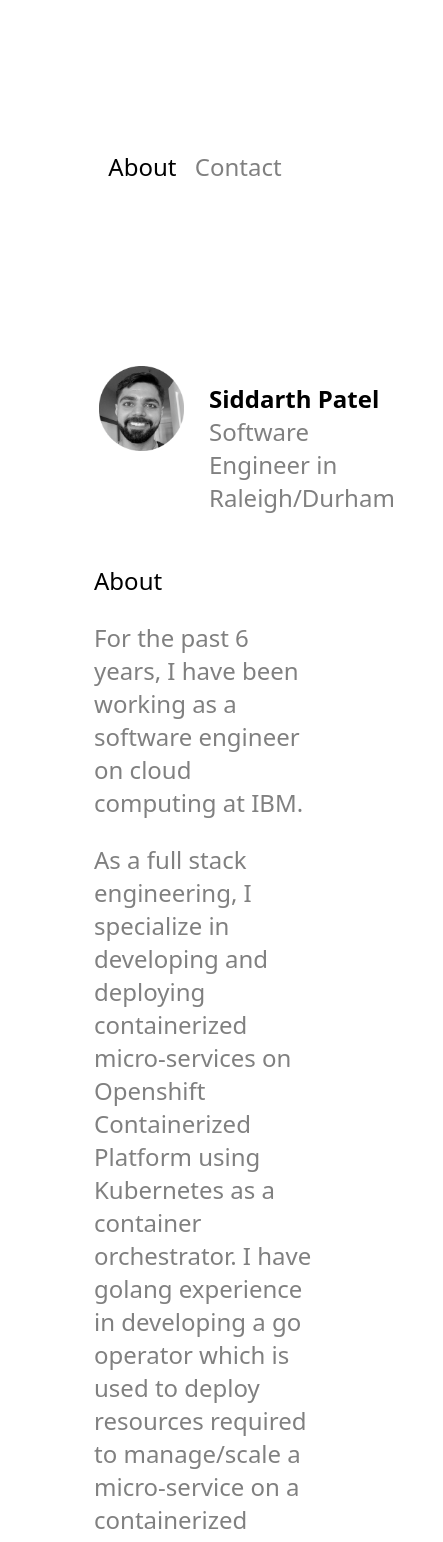
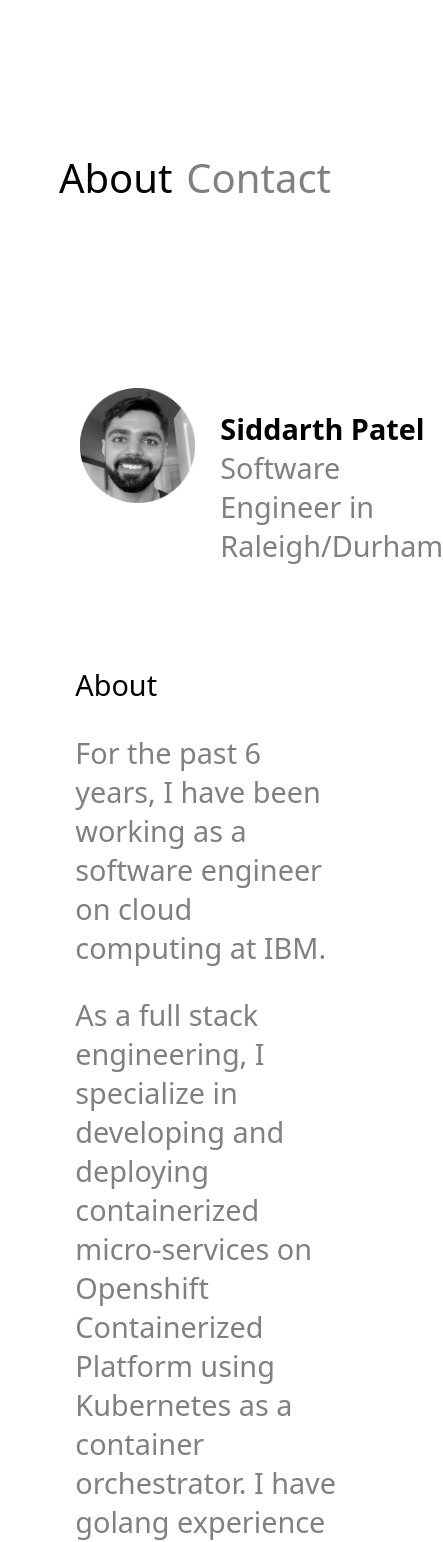
Before and after one commit to siddarthpatel/personal, a React app: page / in a window 390 px wide. Shown: the top 1542 px of the page, 443 px wide, since content can reach past the window. Built offline with nearby package versions, Linux system fonts and the light colour scheme.

Commit message:
fix font size and width mobile

```diff
--- a/styles/components/_about.scss
+++ b/styles/components/_about.scss
@@ -48,8 +48,8 @@
 .about-container-mobile {
     margin-top: 175px;
     position: relative;
-    left: 23%;
-    width: 60%;
+    left: 18%;
+    width: 70%;
     .about-container-personal {
         .about-container-personal-details {
             display: flex;
@@ -58,27 +58,27 @@
                 margin-left: 5px;
                 padding-top: 0.5rem;
                 img {
-                    width: 85px;
-                    height: 85px;
+                    width: 115px;
+                    height: 115px;
                 }
             }
             .occupation {
-                padding-top: 1.5rem;
+                padding-top: 1.8rem;
                 h3 {
                     margin: auto;
-                    font-size: 1.5rem;
+                    font-size: 1.8rem;
                 }
                 p {
                     margin: auto;
                     color: gray;
-                    font-size: 1.5rem;
+                    font-size: 1.8rem;
                 }
             }
         }
     }
     &-bio {
-        margin-top: 50px;
-        font-size: 1.5rem;
+        margin-top: 100px;
+        font-size: 1.8rem;
         .info {
             margin-top: 10px;
             p {
--- a/styles/components/_contact.scss
+++ b/styles/components/_contact.scss
@@ -44,9 +44,9 @@
 .contact-container-mobile {
     margin-top: 175px;
     position: relative;
-    left: 23%;
-    width: 60%;
-    font-size: 1.5rem;
+    left: 18%;
+    width: 70%;
+    font-size: 1.8rem;
     .info {
         a {
             color: black;
--- a/styles/components/_navbar.scss
+++ b/styles/components/_navbar.scss
@@ -18,13 +18,13 @@
     justify-content: center;
     margin-top: 150px;
     &-items {
-        width: 210px;
+        width: 300px;
         display: flex;
         justify-content: space-evenly;
         color: gray;
         .selected {
             color: black;
         }
-        font-size: 1.5rem;
+        font-size: 2.5rem;
     }
 }
```
